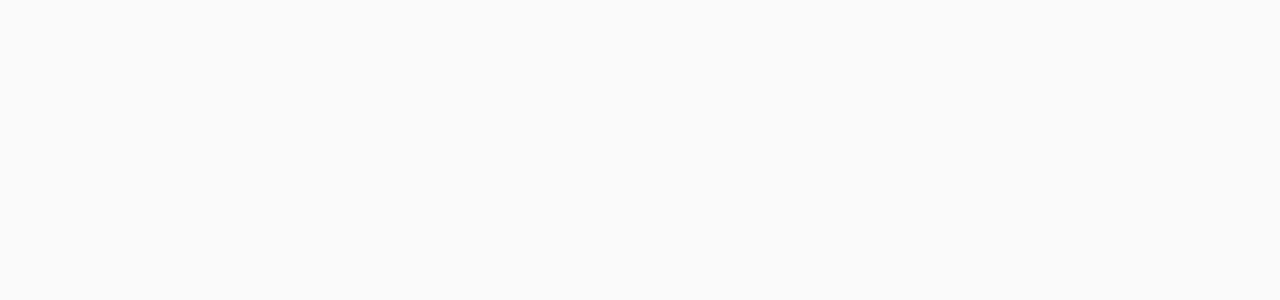
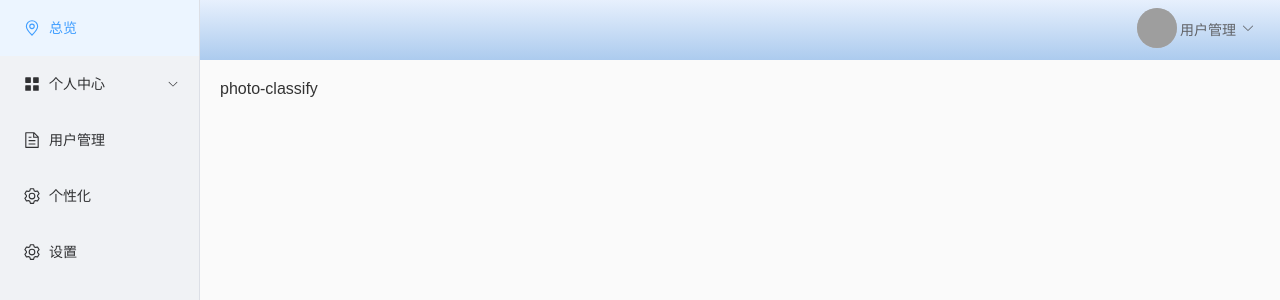
Before and after one commit to oriental1212/LuckCatUi, a Vue app: page /background/photo-classify in a window 1280 px wide. Before the commit this address had no page. Shown: the top 300 px of the page. Built offline with nearby package versions, Linux system fonts and the light colour scheme; grey boxes are pictures that could not be loaded.

Commit message:
用户界面的搭建

```diff
--- a/src/layout/back-ground.vue
+++ b/src/layout/back-ground.vue
@@ -4,19 +4,25 @@
             <!-- 侧边菜单 -->
             <el-aside width="200px">
                 <el-menu
-                    default-active="background/backgroundview"
+                    default-active="backgroundview"
                     :unique-opened="true"
                     class="el-menu-vertical-demo"
                     :router="true"
                 >
-                    <el-menu-item index="background/backgroundview">
+                    <el-menu-item index="backgroundview">
                         <el-icon><location /></el-icon>
                         <span>总览</span>
                     </el-menu-item>
-                    <el-menu-item index="2">
-                        <el-icon><icon-menu /></el-icon>
-                        <span>个人中心</span>
-                    </el-menu-item>
+                    <el-sub-menu index="photo">
+                        <template #title>
+                            <el-icon><icon-menu /></el-icon>
+                            <span>个人中心</span>
+                        </template>
+                        <el-menu-item-group>
+                            <el-menu-item index="photo-view">我的图库</el-menu-item>
+                            <el-menu-item index="photo-classify">图库分类</el-menu-item>
+                        </el-menu-item-group>
+                    </el-sub-menu>
                     <el-menu-item index="3">
                         <el-icon><document /></el-icon>
                         <span>用户管理</span>
--- a/src/router/index.js
+++ b/src/router/index.js
@@ -5,6 +5,7 @@
         path: "/",
         redirect: "/home",
     },
+    // 用户界面布局router
     {
         path: "/",
         name: "overview",
@@ -20,6 +21,7 @@
             },
         ],
     },
+    // 管理界面布局router
     {
         path: "/background",
         name: "background",
@@ -31,6 +33,22 @@
                 component: () => import("@/views/console/back-ground-view.vue"),
                 meta: {
                     title: "总览",
+                }
+            },
+            {
+                path: "/background/photo-classify",
+                name: "photo-classify",
+                component: () => import("@/views/console/photo/photo-classify.vue"),
+                meta: {
+                    title: "图片分类",
+                }
+            },
+            {
+                path: "/background/photo-view",
+                name: "photo-view",
+                component: () => import("@/views/console/photo/photo-view.vue"),
+                meta: {
+                    title: "我的图库",
                 }
             }
         ]
--- /dev/null
+++ b/src/views/console/photo/photo-classify.vue
@@ -0,0 +1,12 @@
+<template>
+    <router-view>
+        photo-classify
+    </router-view>
+</template>
+
+<script setup>
+</script>
+
+<style>
+
+</style>
--- /dev/null
+++ b/src/views/console/photo/photo-view.vue
@@ -0,0 +1,12 @@
+<template>
+    <router-view>
+        photo-view
+    </router-view>
+</template>
+
+<script setup>
+</script>
+
+<style>
+
+</style>
```
